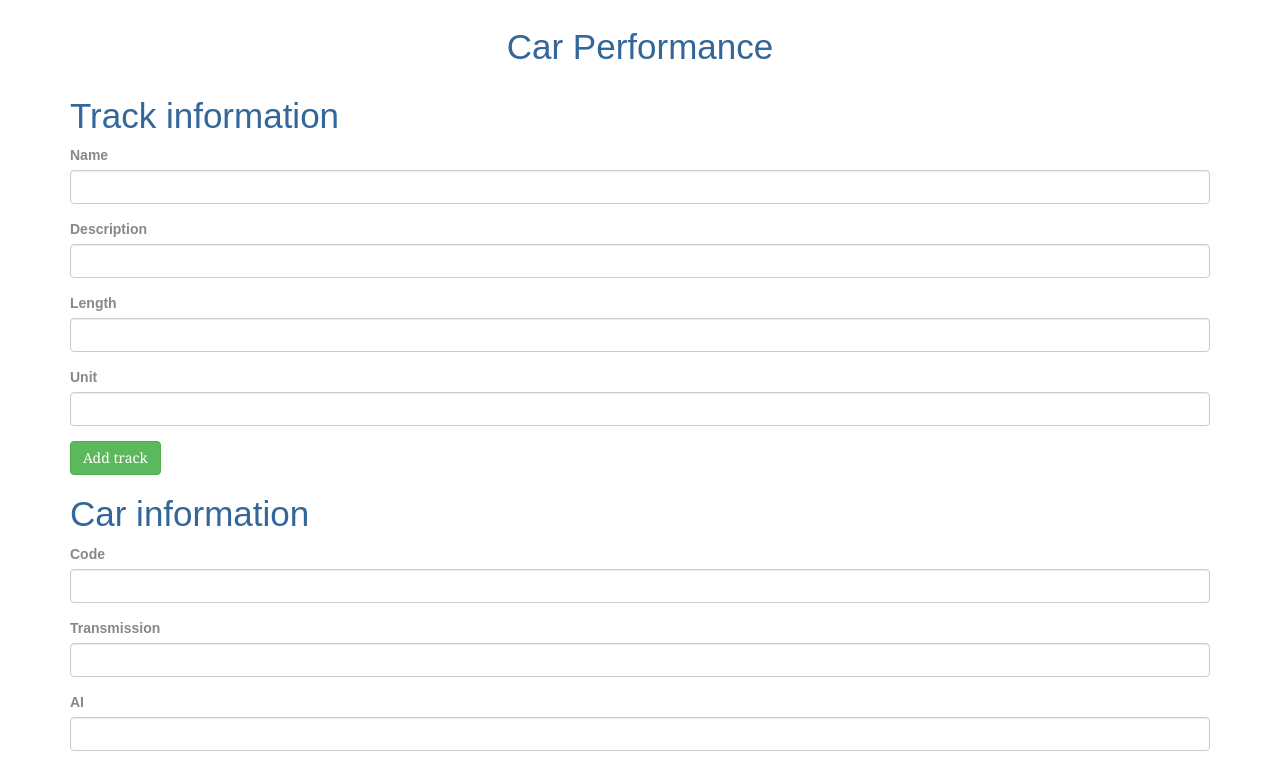
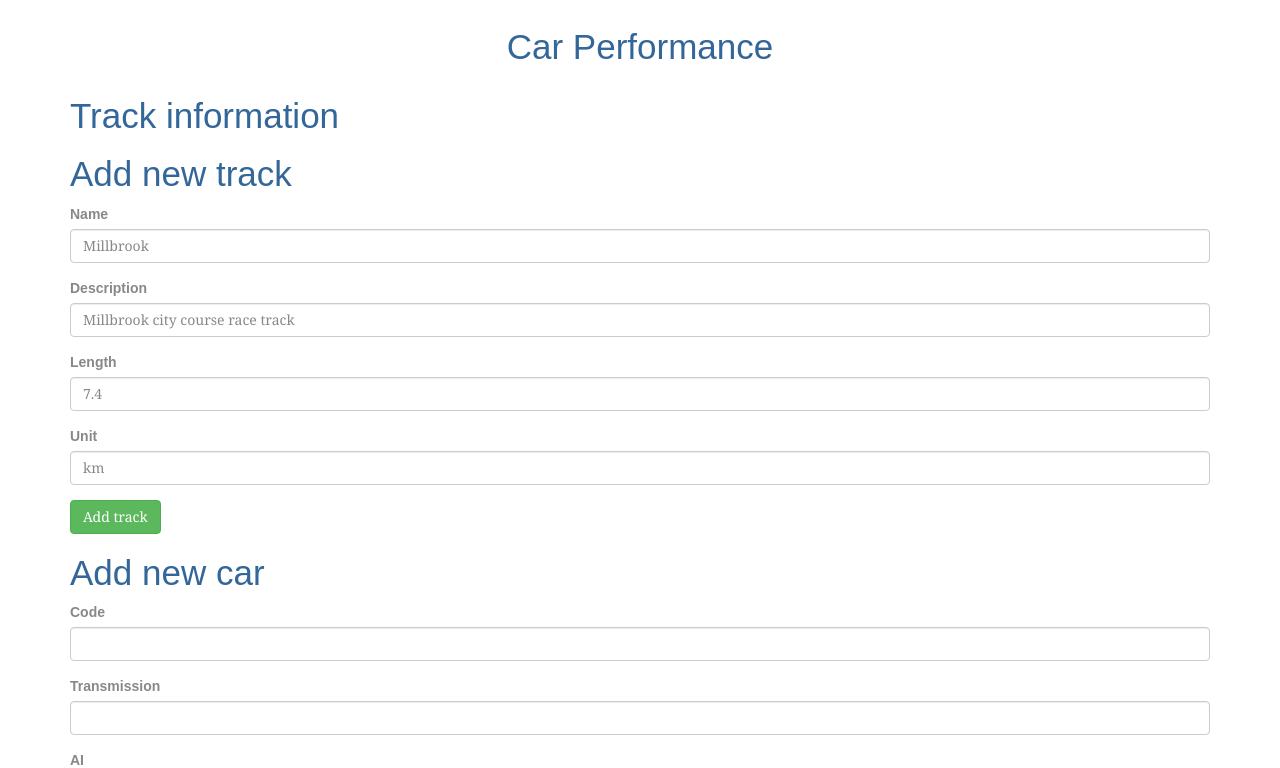
Before and after one commit to yvaldm/car-performance-ui, an Angular app: page / in a window 1280 px wide. Shown: the top 768 px of the page. Built offline with nearby package versions, Linux system fonts and the light colour scheme.

Commit message:
load list of tracks

```diff
--- a/src/app/app.module.ts
+++ b/src/app/app.module.ts
@@ -2,7 +2,6 @@ import {BrowserModule} from '@angular/platform-browser';
 import {NgModule} from '@angular/core';
 import {FormsModule} from '@angular/forms';
 import {HttpClientModule} from '@angular/common/http';
-
 
 import {AppComponent} from './app.component';
 import {TrackFormComponent} from './track-form/track-form.component';
--- a/src/app/car-form/car-form.component.html
+++ b/src/app/car-form/car-form.component.html
@@ -1,6 +1,6 @@
 <div class="container">
 
-  <h1>Car information</h1>
+  <h1>Add new car</h1>
 
   <form>
     <div class="form-group">
--- a/src/app/track-form/track-form.component.html
+++ b/src/app/track-form/track-form.component.html
@@ -2,7 +2,15 @@
 
   <h1>Track information</h1>
 
-  <form #track="ngForm" (ngSubmit)="onSubmit()">
+  <form #trackForm="ngForm">
+    <li *ngFor="let mytrack of tracks">
+      ID: {{mytrack.id}} NAME: {{ mytrack.name }} DESCRIPTION: {{mytrack.description}}
+    </li>
+  </form>
+
+  <h1>Add new track</h1>
+
+  <form #trackForm="ngForm" (ngSubmit)="onSubmit()">
     <div class="form-group">
       <label for="name">Name</label>
       <input type="text" class="form-control" id="name" required [(ngModel)]="track.name" name="name">
@@ -18,14 +26,12 @@
       <label for="length">Length</label>
       <input type="text" class="form-control" id="length" required [(ngModel)]="track.length" name="length">
     </div>
-
     <div class="form-group">
       <label for="unit">Unit</label>
       <input type="text" class="form-control" id="unit" required [(ngModel)]="track.unit" name="unit">
     </div>
 
+    <button type="submit" class="btn btn-success">Add track</button>
+  </form>
 
-    <button type="submit" class="btn btn-success">Add track</button>
-
-  </form>
 </div>
--- a/src/app/track-form/track-form.component.ts
+++ b/src/app/track-form/track-form.component.ts
@@ -1,6 +1,6 @@
 import {Component, OnInit} from '@angular/core';
+import {TrackService} from './track.service';
 import {Track} from './track';
-import {TrackService} from './track.service';
 
 @Component({
   selector: 'app-track-form',
@@ -9,9 +9,9 @@ import {TrackService} from './track.service';
 })
 export class TrackFormComponent implements OnInit {
 
-  track = new Track(666, 'some track', 'some track description', 222.22, 'km');
+  track = new Track(1, 'Millbrook', 'Millbrook city course race track', 7.4, 'km');
 
-  submitted = false;
+  tracks;
 
   constructor(private trackService: TrackService) {
   }
@@ -20,7 +20,11 @@ export class TrackFormComponent implements OnInit {
   }
 
   onSubmit() {
-    this.submitted = true;
-    this.trackService.addTrack(this.track).subscribe();
+    this.trackService.addTrack(this.track).subscribe(() => this.loadTracks());
+  }
+
+  loadTracks() {
+    this.trackService.getTracks()
+      .subscribe((tracks: Track[]) => this.tracks = tracks);
   }
 }
--- a/src/app/track-form/track.service.ts
+++ b/src/app/track-form/track.service.ts
@@ -5,8 +5,7 @@ import {Observable} from 'rxjs';
 
 const httpOptions = {
   headers: new HttpHeaders({
-    'Content-Type': 'application/json',
-    'Access-Control-Allow-Origin': '*'
+    'Content-Type': 'application/json'
   })
 };
 
@@ -24,4 +23,8 @@ export class TrackService {
   addTrack(track: Track): Observable<Track> {
     return this.http.post<Track>(this.tracksUrl, track, httpOptions);
   }
+
+  getTracks() {
+    return this.http.get(this.tracksUrl);
+  }
 }
```
Also changed, not shown: 1 other file (tests, documents, lock files or other folders).
